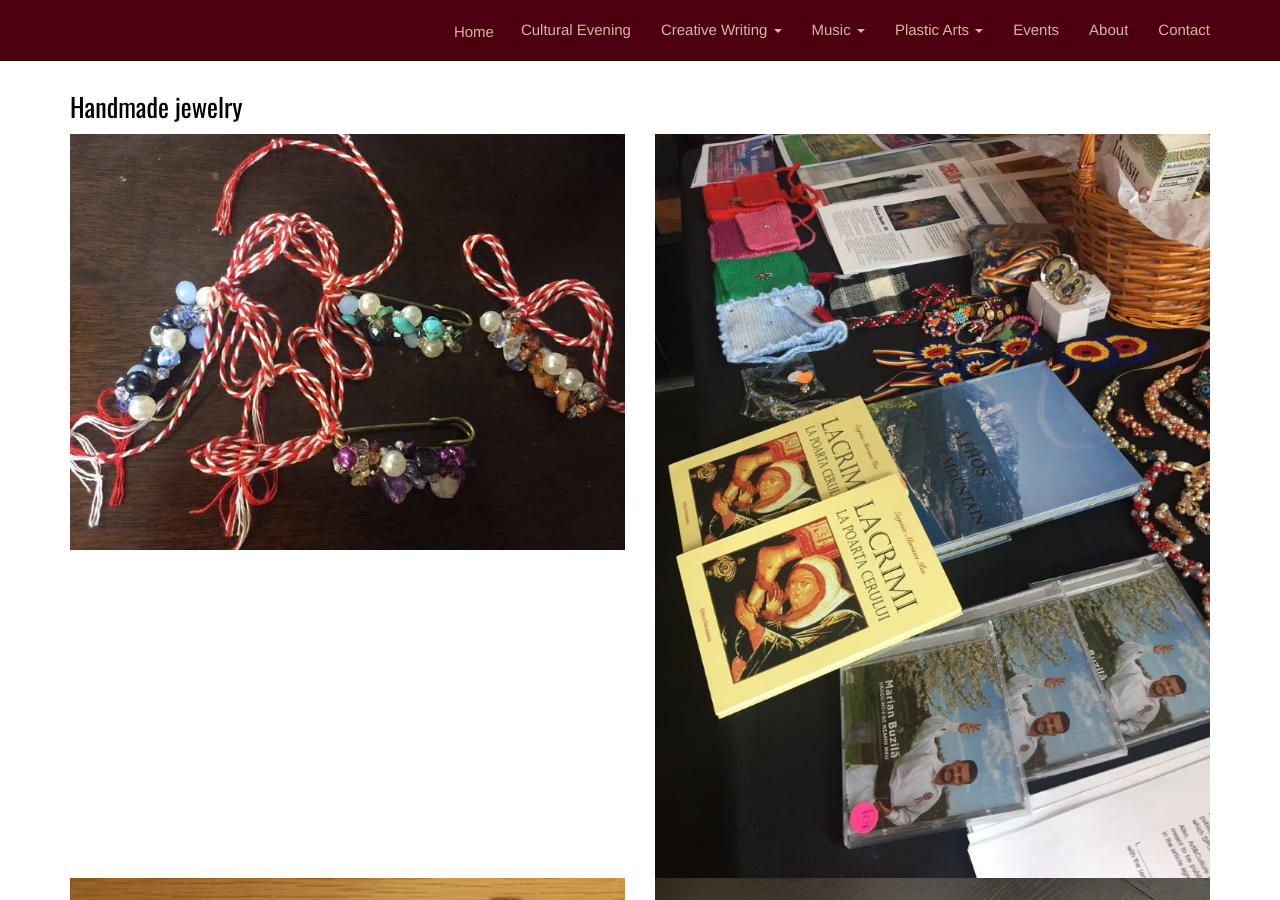
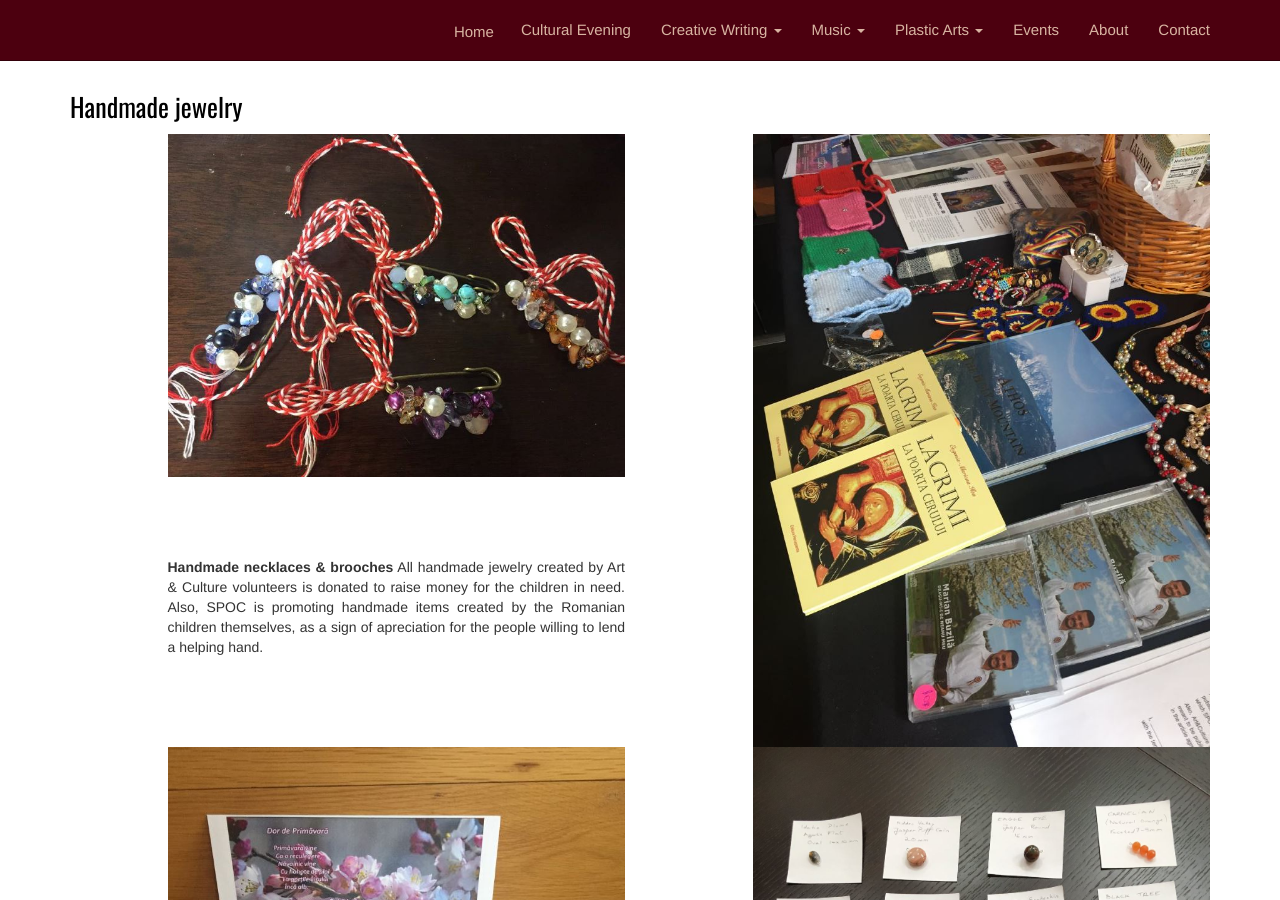
Before and after one commit to adrianth/culteve, a Jekyll site: the page built from en/plastic-arts/handmade-jewelry.html, in a window 1280 px wide and 900 px high. Built offline with Jekyll 4.4.1, drawn with Linux system fonts in a browser that asks for light colours.

Commit message:
handmade

```diff
--- a/en/plastic-arts/handmade-jewelry.html
+++ b/en/plastic-arts/handmade-jewelry.html
@@ -14,18 +14,33 @@ title: Handmade jewelry
             </a>
 
             <div class="row">
-                    <div class="col-sm-6">
+                    <div class="col-sm-1">
+                    </div>
+                    <div class="col-sm-5">
                         <img class="img img-responsive" src="{{ site.baseurl }}/img/events/martisoare.jpg" alt="">
+                        <br>
+                        <br>
+                        <br>
+                        <br>
+                    <p style="text-align: justify">
+                            <strong>Handmade necklaces & brooches</strong> All handmade jewelry created by Art & Culture volunteers is donated to raise money for the children in need. Also, SPOC is promoting handmade items created by the Romanian children themselves, as a sign of apreciation for the people willing to lend a helping hand.
+                        </p>
                     </div>
-                    <div class="col-sm-6">
+                    <div class="col-sm-1">
+                    </div>
+                    <div class="col-sm-5">
                             <img class="img img-responsive" src="{{ site.baseurl }}/img/events/promovare.jpg" alt="">
                     </div>
                     <br>
-                    <div class="col-sm-6">
+                    <div class="col-sm-1">
+                    </div>
+                    <div class="col-sm-5">
                             <img class="img img-responsive" src="{{ site.baseurl }}/img/events/handmade.jpg" alt="">
                     </div>
                     <br>
-                    <div class="col-sm-6">
+                    <div class="col-sm-1">
+                    </div>
+                    <div class="col-sm-5">
                                 <img class="img img-responsive" src="{{ site.baseurl }}/img/events/pietre.jpg" alt="">
                     </div>
                 </div>
```
